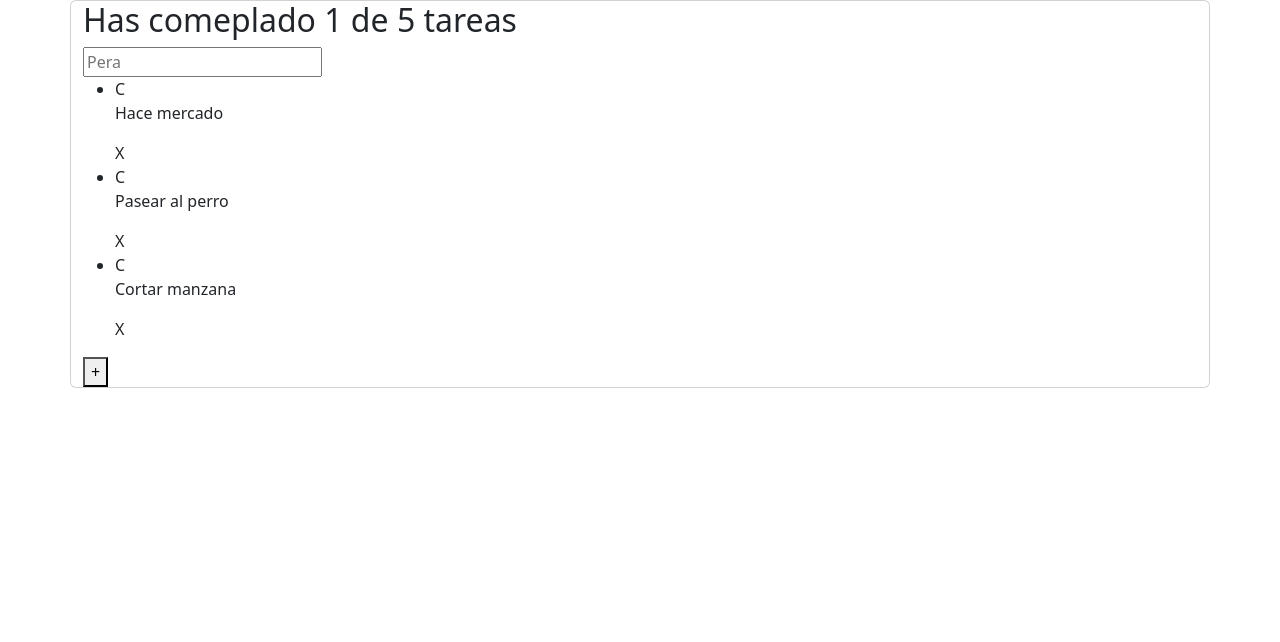
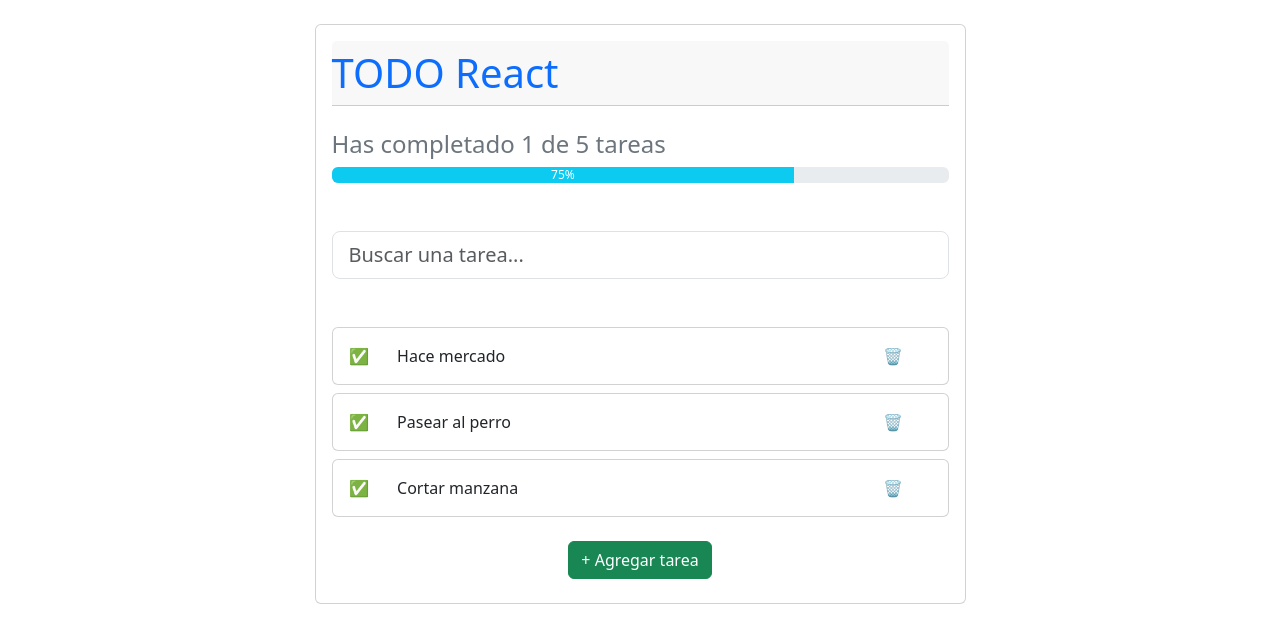
Before and after one commit to afperdomo2/todo-react, a React (Create React App) app: page / in a window 1280 px wide. Shown: the top 642 px of the page. Built offline with nearby package versions, Linux system fonts and the light colour scheme.

Commit message:
🧪Feat: Agrega diseño al proyecto

```diff
--- a/public/index.html
+++ b/public/index.html
@@ -29,11 +29,9 @@
   </head>
   <body>
     <noscript>You need to enable JavaScript to run this app.</noscript>
-    <div class="container">
+    <div class="container mt-4">
       <div class="row">
-        <div class="card">
-          <div id="root"></div>
-        </div>
+        <div id="root"></div>
       </div>
     </div>
     <!--
--- a/src/App.js
+++ b/src/App.js
@@ -7,14 +7,18 @@ import { CreateTodoButton } from "./components/CreateTodoButton";
 //import './App.css';
 
 const todos = [
-  { text: 'Hace mercado', completed: false },
-  { text: 'Pasear al perro', completed: false },
-  { text: 'Cortar manzana', completed: false },
+  { text: "Hace mercado", completed: false },
+  { text: "Pasear al perro", completed: false },
+  { text: "Cortar manzana", completed: false },
 ];
 
 function App() {
   return (
     <React.Fragment>
+      <div className="d-flex justify-content-center">
+        <div className="card col-lg-7 col-md-12 col-sm-12">
+          <div className="card-body">
+            <h1 className="card-header text-primary ps-0">TODO React</h1>
             <TodoCounter />
             <TodoSearch />
 
@@ -25,6 +29,9 @@ function App() {
             </TodoList>
 
             <CreateTodoButton />
+          </div>
+        </div>
+      </div>
     </React.Fragment>
   );
 }
--- a/src/components/CreateTodoButton.js
+++ b/src/components/CreateTodoButton.js
@@ -2,7 +2,9 @@ import React from "react";
 
 function CreateTodoButton() {
     return (
-        <button>+</button>
+        <div className="d-flex justify-content-center mt-4 mb-2">
+            <button className="btn btn-success">+ Agregar tarea</button>
+        </div>
     );
 }
 
--- a/src/components/TodoCounter.js
+++ b/src/components/TodoCounter.js
@@ -2,7 +2,22 @@ import React from "react";
 
 function TodoCounter() {
     return (
-        <h2>Has comeplado 1 de 5 tareas</h2>
+        <>
+            <h4 className="text-secondary mt-4">Has completado 1 de 5 tareas</h4>
+            <div className="progress mb-4">
+                <div
+                    className="progress-bar bg-info"
+                    role="progressbar"
+                    aria-label="Basic example"
+                    aria-valuenow="75"
+                    aria-valuemin="0"
+                    aria-valuemax="100"
+                    style={{ width: "75%" }}
+                >
+                    75%
+                </div>
+            </div>
+        </>
     );
 }
 
--- a/src/components/TodoItem.js
+++ b/src/components/TodoItem.js
@@ -2,11 +2,13 @@ import React from "react";
 
 function TodoItem(props) {
     return (
-        <li>
-            <span>C</span>
-            <p>{props.text}</p>
-            <span>X</span>
-        </li>
+        <div className="card mb-2">
+            <div className="card-body d-flex pb-0">
+                <span className="col-md-1">✅</span>
+                <p className="col-md-10">{props.text}</p>
+                <span className="col-md-1 text-right">🗑️</span>
+            </div>
+        </div>
     );
 }
 
--- a/src/components/TodoList.js
+++ b/src/components/TodoList.js
@@ -3,9 +3,9 @@ import React from "react";
 function TodoList(props) {
     return (
         <section>
-            <ul>
+            <div>
                 {props.children}
-            </ul>
+            </div>
         </section>
     );
 }
--- a/src/components/TodoSearch.js
+++ b/src/components/TodoSearch.js
@@ -2,7 +2,12 @@ import React from "react";
 
 function TodoSearch() {
     return (
-        <input placeholder="Pera"/>
+        <div className="col-12 my-5">
+            <input
+                className="col-12 form-control form-control-lg text-left"
+                placeholder="Buscar una tarea..."
+            />
+        </div>
     );
 }
 
```
Lines whose indentation alone changed are shown as unchanged.
